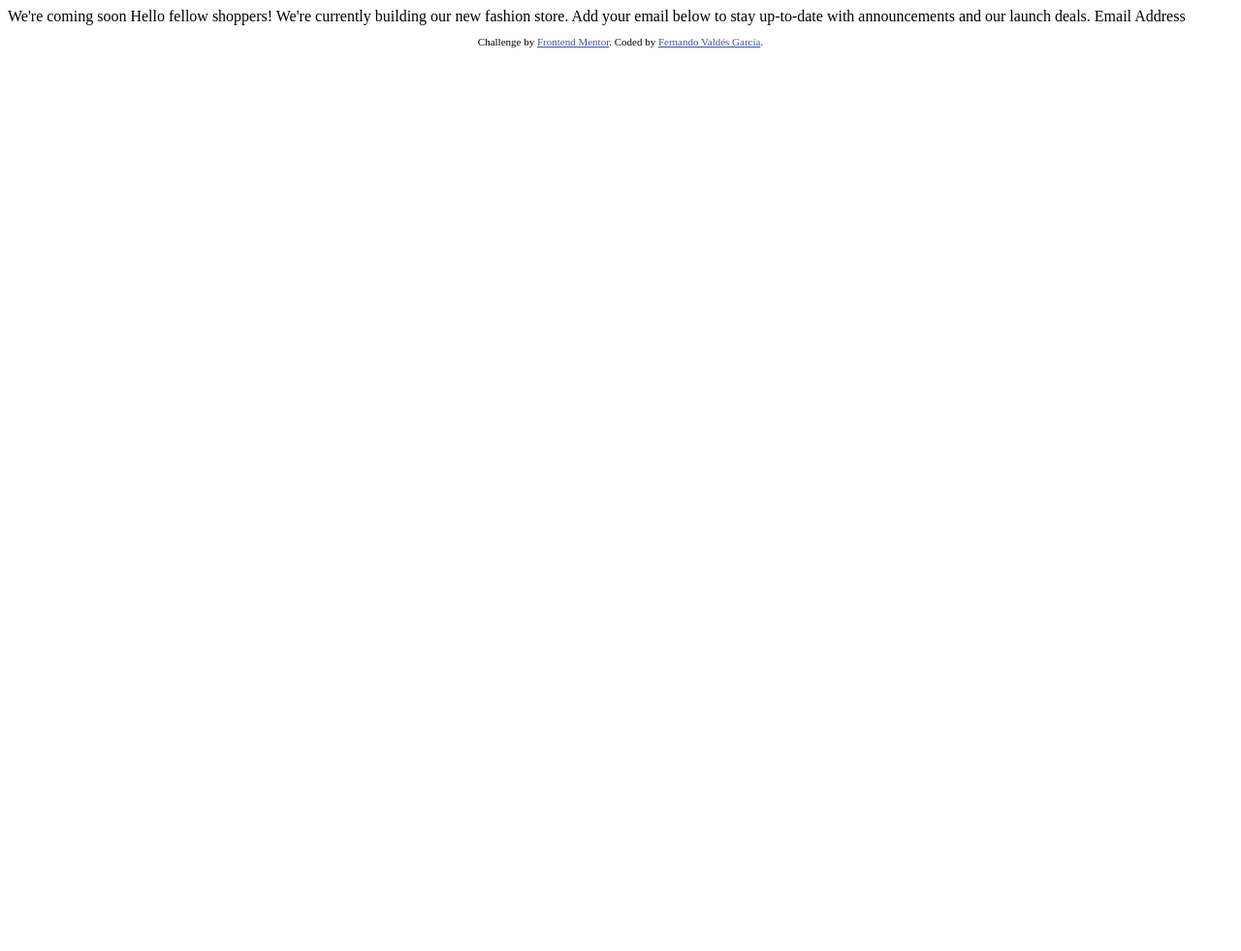
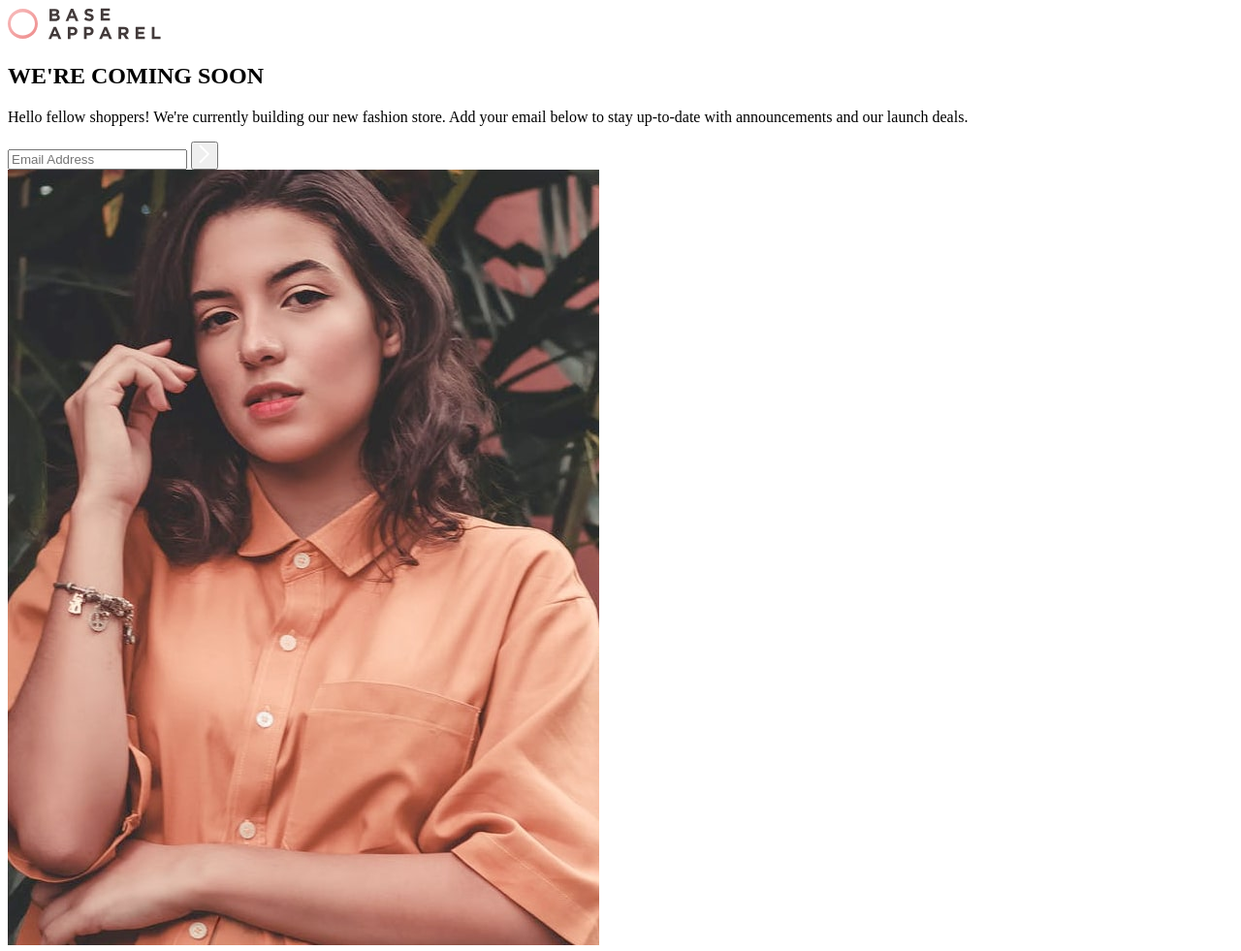
Before and after one commit to fvaldes0109/FM-Base-Apparel-Coming-Soon, a plain HTML site: page index.html in a window 1280 px wide. Shown: the top 981 px of the page at 97% size. Before the commit the page ends 800 px from the top, so only its background shows below. Drawn offline with Linux system fonts and the light colour scheme.

Commit message:
Add html

```diff
--- a/index.html
+++ b/index.html
@@ -24,10 +24,29 @@
         </style>
     </head>
     <body>
-        We're coming soon Hello fellow shoppers! We're currently building our
-        new fashion store. Add your email below to stay up-to-date with
-        announcements and our launch deals. Email Address
-
+		<main>
+			<section>
+				<img alt="Logo" src="./images/logo.svg" />
+				<h1>WE'RE<strong> COMING SOON</strong></h1>
+				<p>Hello fellow shoppers! We're currently building our
+					new fashion store. Add your email below to stay up-to-date with
+					announcements and our launch deals.</p>
+					<form name="info">
+						<div id="mail-field">
+							<input type="email" placeholder="Email Address" />
+							<button type="button">
+								<img alt="arrow" src="./images/icon-arrow.svg" />
+							</button>
+						</div>
+					</form>
+			</section>
+			<aside>
+				<picture>
+					<source media="(max-width: 375px)" srcset="./images/hero-mobile.jpg" />
+					<img alt="Hero photo" src="./images/hero-desktop.jpg" />
+				</picture>
+			</aside>
+		</main>
         <footer>
             <p class="attribution">
                 Challenge by
```
